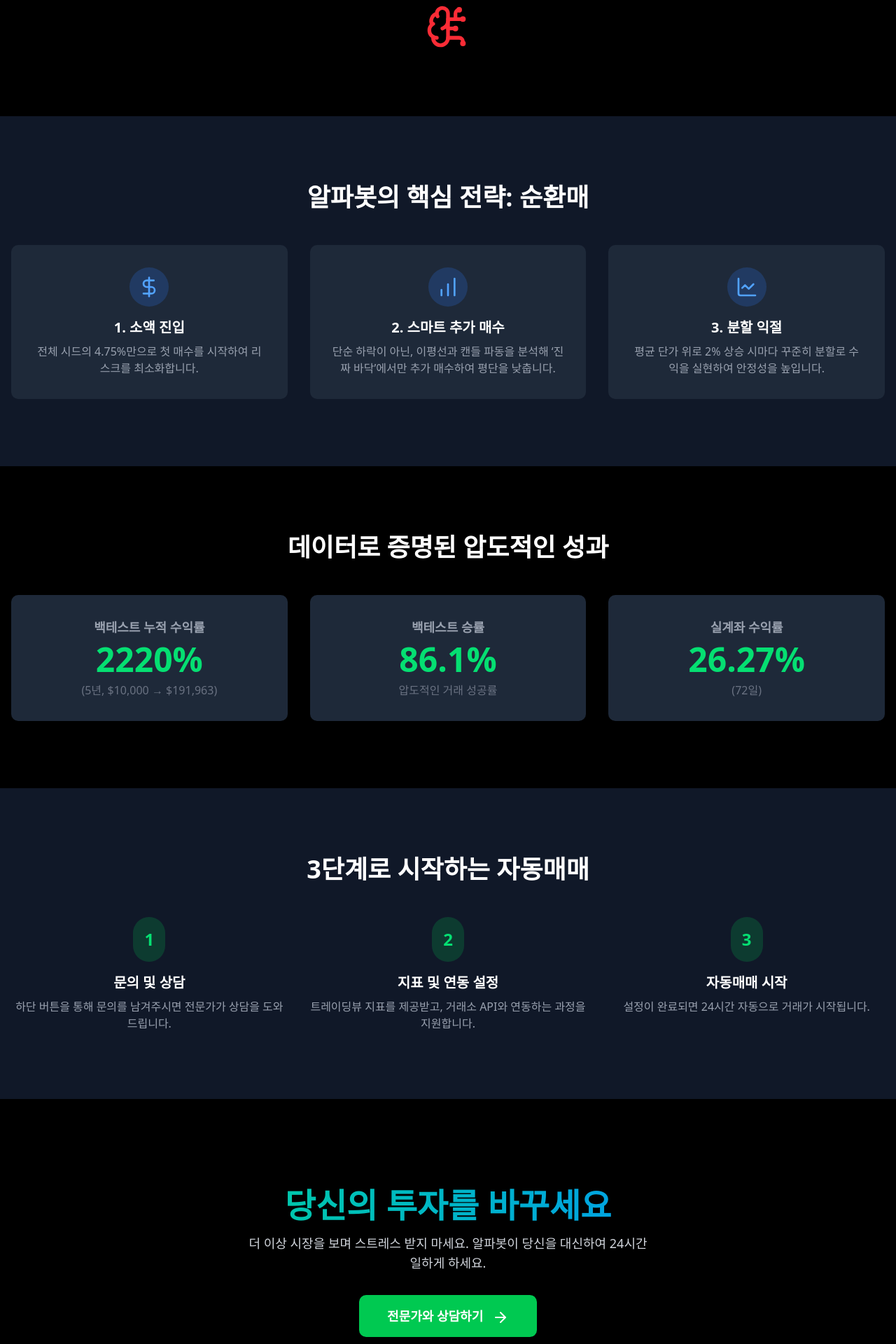
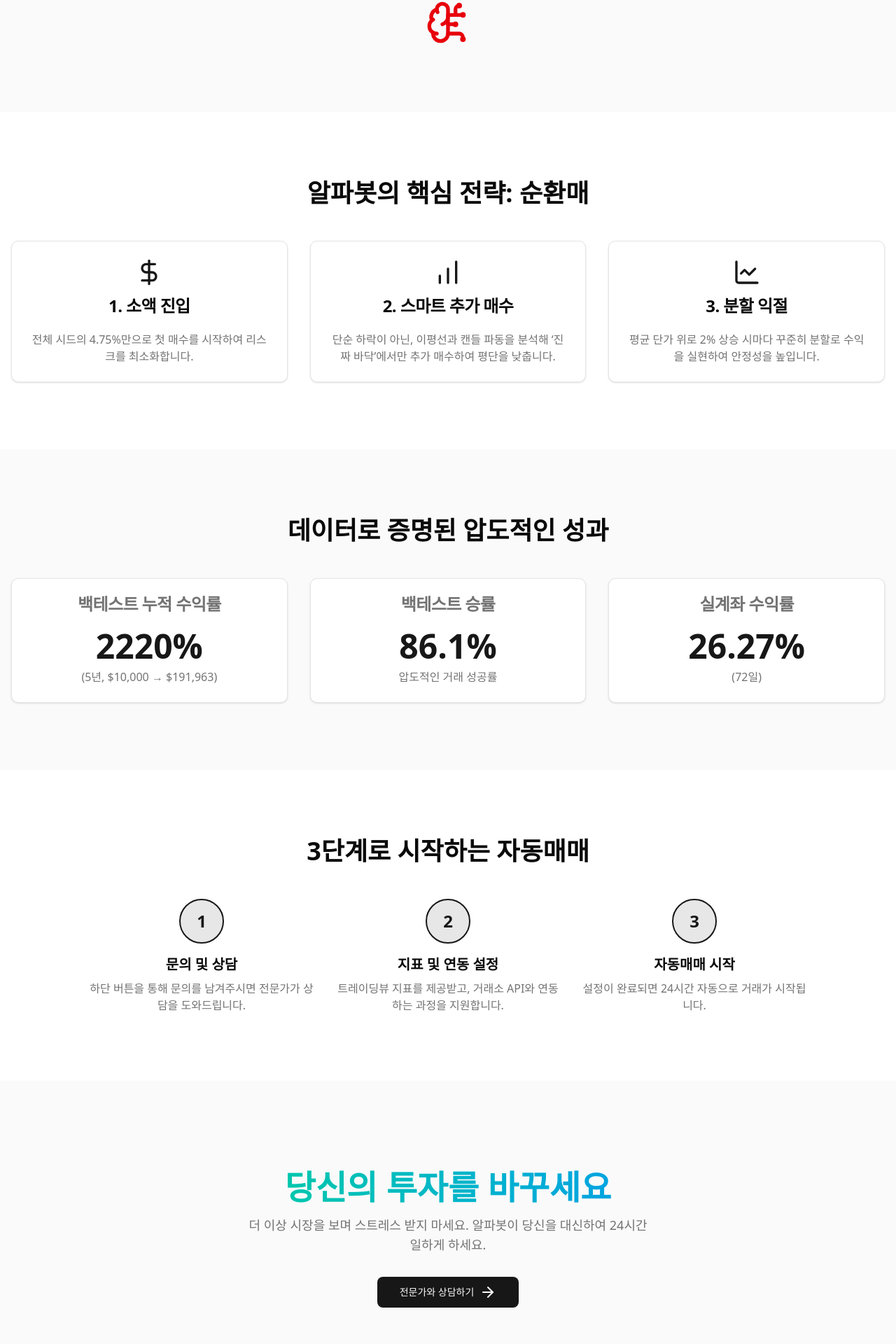
Before and after one commit to southouse/alpha-bot-homepage, a Next.js app: page / in a window 1280 px wide. Shown: the part 776-2696 px from the top of the page at 70% size. Built offline with nearby package versions, Linux system fonts and the light colour scheme.

Commit message:
feat: 디자인 변경

```diff
--- a/app/page.tsx
+++ b/app/page.tsx
@@ -1,154 +1,171 @@
-
-import { ArrowRight, BarChart, BrainCircuit, Cpu, DollarSign, LineChart, Zap } from "lucide-react";
+import { ArrowRight, BarChart, BrainCircuit, DollarSign, LineChart } from "lucide-react";
+import { Button } from "@/components/ui/button";
+import { Card, CardContent, CardDescription, CardHeader, CardTitle } from "@/components/ui/card";
 
 export default function HomePage() {
   return (
-    <div className="bg-gray-900 text-white">
+    <div className="w-full min-h-screen bg-background text-foreground">
       {/* Hero Section */}
-      <section className="text-center py-20 sm:py-32 bg-gray-900">
+      <section className="text-center py-20 sm:py-32">
         <div className="container mx-auto px-4">
           <h1 className="text-4xl sm:text-6xl font-bold text-transparent bg-clip-text bg-gradient-to-r from-green-400 to-blue-500">
             감정은 빼고, 수익만 더하세요.
           </h1>
-          <p className="mt-4 text-lg sm:text-2xl font-semibold text-gray-300">
+          <p className="mt-4 text-lg sm:text-2xl font-semibold text-muted-foreground">
             AI 자동매매 알파봇과 함께 기계적인 트레이딩을 경험하세요.
           </p>
-          <p className="mt-6 text-base sm:text-lg text-gray-400 max-w-2xl mx-auto">
+          <p className="mt-6 text-base sm:text-lg text-muted-foreground max-w-2xl mx-auto">
             2020년부터 2025년까지의 백테스팅 결과, 1만 달러가 19만 달러가 되는 2220%의 수익률을 확인하세요.
           </p>
-          <a
-            href="#contact"
-            className="mt-8 inline-block bg-green-500 text-white font-bold py-3 px-8 rounded-lg hover:bg-green-600 transition-colors"
-          >
+          <Button asChild size="lg" className="mt-8">
+            <a href="#contact">
               지금 바로 문의하기 <ArrowRight className="inline-block ml-2" />
             </a>
+          </Button>
         </div>
       </section>
 
       {/* The Problem Section */}
-      <section className="py-16 sm:py-24 bg-black">
+      <section className="py-16 sm:py-24 bg-secondary/50">
         <div className="container mx-auto px-4 text-center">
           <h2 className="text-3xl sm:text-4xl font-bold mb-4">왜 우리는 투자에서 실패할까요?</h2>
-          <p className="text-lg text-gray-400 max-w-3xl mx-auto">
+          <p className="text-lg text-muted-foreground max-w-3xl mx-auto">
             수익에 대한 탐욕, 손실에 대한 공포. 성공적인 투자의 가장 큰 적은 바로 우리 안의 ‘감정’입니다. <br />알파봇은 이 감정을 완전히 배제하고, 데이터에만 근거하여 거래합니다.
           </p>
           <div className="mt-12 flex justify-center">
-            <BrainCircuit size={64} className="text-red-500" />
+            <BrainCircuit size={64} className="text-destructive" />
           </div>
         </div>
       </section>
 
       {/* How It Works Section */}
-      <section className="py-16 sm:py-24 bg-gray-900">
+      <section className="py-16 sm:py-24">
         <div className="container mx-auto px-4">
           <h2 className="text-3xl sm:text-4xl font-bold text-center mb-12">알파봇의 핵심 전략: 순환매</h2>
           <div className="grid md:grid-cols-3 gap-8 text-center">
-            <div className="bg-gray-800 p-8 rounded-lg">
+            <Card>
+              <CardHeader>
                 <div className="flex justify-center mb-4">
-                <div className="bg-blue-500/20 p-3 rounded-full">
-                  <DollarSign className="text-blue-400" size={32} />
+                    <DollarSign className="text-primary" size={40} />
                 </div>
+                <CardTitle>1. 소액 진입</CardTitle>
+              </CardHeader>
+              <CardContent>
+                <p className="text-muted-foreground">전체 시드의 4.75%만으로 첫 매수를 시작하여 리스크를 최소화합니다.</p>
+              </CardContent>
+            </Card>
+            <Card>
+              <CardHeader>
+                <div className="flex justify-center mb-4">
+                    <BarChart className="text-primary" size={40} />
                 </div>
-              <h3 className="text-xl font-bold mb-2">1. 소액 진입</h3>
-              <p className="text-gray-400">전체 시드의 4.75%만으로 첫 매수를 시작하여 리스크를 최소화합니다.</p>
+                <CardTitle>2. 스마트 추가 매수</CardTitle>
+              </CardHeader>
+              <CardContent>
+                <p className="text-muted-foreground">단순 하락이 아닌, 이평선과 캔들 파동을 분석해 ‘진짜 바닥’에서만 추가 매수하여 평단을 낮춥니다.</p>
+              </CardContent>
+            </Card>
+            <Card>
+              <CardHeader>
+                <div className="flex justify-center mb-4">
+                    <LineChart className="text-primary" size={40} />
                 </div>
-            <div className="bg-gray-800 p-8 rounded-lg">
-              <div className="flex justify-center mb-4">
-                <div className="bg-blue-500/20 p-3 rounded-full">
-                  <BarChart className="text-blue-400" size={32} />
-                </div>
-              </div>
-              <h3 className="text-xl font-bold mb-2">2. 스마트 추가 매수</h3>
-              <p className="text-gray-400">단순 하락이 아닌, 이평선과 캔들 파동을 분석해 ‘진짜 바닥’에서만 추가 매수하여 평단을 낮춥니다.</p>
-            </div>
-            <div className="bg-gray-800 p-8 rounded-lg">
-              <div className="flex justify-center mb-4">
-                <div className="bg-blue-500/20 p-3 rounded-full">
-                  <LineChart className="text-blue-400" size={32} />
-                </div>
-              </div>
-              <h3 className="text-xl font-bold mb-2">3. 분할 익절</h3>
-              <p className="text-gray-400">평균 단가 위로 2% 상승 시마다 꾸준히 분할로 수익을 실현하여 안정성을 높입니다.</p>
-            </div>
+                <CardTitle>3. 분할 익절</CardTitle>
+              </CardHeader>
+              <CardContent>
+                <p className="text-muted-foreground">평균 단가 위로 2% 상승 시마다 꾸준히 분할로 수익을 실현하여 안정성을 높입니다.</p>
+              </CardContent>
+            </Card>
           </div>
         </div>
       </section>
 
       {/* The Results Section */}
-      <section className="py-16 sm:py-24 bg-black">
+      <section className="py-16 sm:py-24 bg-secondary/50">
         <div className="container mx-auto px-4">
           <h2 className="text-3xl sm:text-4xl font-bold text-center mb-12">데이터로 증명된 압도적인 성과</h2>
           <div className="grid md:grid-cols-3 gap-8 text-center">
-            <div className="bg-gray-800 p-8 rounded-lg">
-              <h3 className="text-lg font-semibold text-gray-400 mb-2">백테스트 누적 수익률</h3>
-              <p className="text-5xl font-bold text-green-400">2220%</p>
-              <p className="text-gray-500 mt-2">(5년, $10,000 → $191,963)</p>
-            </div>
-            <div className="bg-gray-800 p-8 rounded-lg">
-              <h3 className="text-lg font-semibold text-gray-400 mb-2">백테스트 승률</h3>
-              <p className="text-5xl font-bold text-green-400">86.1%</p>
-              <p className="text-gray-500 mt-2">압도적인 거래 성공률</p>
-            </div>
-            <div className="bg-gray-800 p-8 rounded-lg">
-              <h3 className="text-lg font-semibold text-gray-400 mb-2">실계좌 수익률</h3>
-              <p className="text-5xl font-bold text-green-400">26.27%</p>
-              <p className="text-gray-500 mt-2">(72일)</p>
-            </div>
+            <Card>
+              <CardHeader>
+                <CardTitle className="text-muted-foreground">백테스트 누적 수익률</CardTitle>
+              </CardHeader>
+              <CardContent>
+                <p className="text-5xl font-bold text-primary">2220%</p>
+                <p className="text-muted-foreground mt-2">(5년, $10,000 → $191,963)</p>
+              </CardContent>
+            </Card>
+            <Card>
+              <CardHeader>
+                <CardTitle className="text-muted-foreground">백테스트 승률</CardTitle>
+              </CardHeader>
+              <CardContent>
+                <p className="text-5xl font-bold text-primary">86.1%</p>
+                <p className="text-muted-foreground mt-2">압도적인 거래 성공률</p>
+              </CardContent>
+            </Card>
+            <Card>
+              <CardHeader>
+                <CardTitle className="text-muted-foreground">실계좌 수익률</CardTitle>
+              </CardHeader>
+              <CardContent>
+                <p className="text-5xl font-bold text-primary">26.27%</p>
+                <p className="text-muted-foreground mt-2">(72일)</p>
+              </CardContent>
+            </Card>
           </div>
         </div>
       </section>
 
       {/* Getting Started Section */}
-      <section className="py-16 sm:py-24 bg-gray-900">
+      <section className="py-16 sm:py-24">
         <div className="container mx-auto px-4 text-center">
           <h2 className="text-3xl sm:text-4xl font-bold mb-12">3단계로 시작하는 자동매매</h2>
-          <div className="grid md:grid-cols-3 gap-8">
-            <div className="flex items-center flex-col text-center">
-              <div className="bg-green-500/20 p-4 rounded-full mb-4">
-                <span className="text-2xl font-bold text-green-400">1</span>
+          <div className="grid md:grid-cols-3 gap-8 max-w-5xl mx-auto">
+            <div className="flex flex-col items-center text-center">
+                <div className="flex items-center justify-center w-16 h-16 rounded-full bg-primary/10 border-2 border-primary mb-4">
+                    <span className="text-2xl font-bold text-primary">1</span>
                 </div>
                 <h3 className="text-xl font-bold mb-2">문의 및 상담</h3>
-              <p className="text-gray-400">하단 버튼을 통해 문의를 남겨주시면 전문가가 상담을 도와드립니다.</p>
+                <p className="text-muted-foreground">하단 버튼을 통해 문의를 남겨주시면 전문가가 상담을 도와드립니다.</p>
             </div>
-            <div className="flex items-center flex-col text-center">
-              <div className="bg-green-500/20 p-4 rounded-full mb-4">
-                <span className="text-2xl font-bold text-green-400">2</span>
+            <div className="flex flex-col items-center text-center">
+                <div className="flex items-center justify-center w-16 h-16 rounded-full bg-primary/10 border-2 border-primary mb-4">
+                    <span className="text-2xl font-bold text-primary">2</span>
                 </div>
                 <h3 className="text-xl font-bold mb-2">지표 및 연동 설정</h3>
-              <p className="text-gray-400">트레이딩뷰 지표를 제공받고, 거래소 API와 연동하는 과정을 지원합니다.</p>
+                <p className="text-muted-foreground">트레이딩뷰 지표를 제공받고, 거래소 API와 연동하는 과정을 지원합니다.</p>
             </div>
-            <div className="flex items-center flex-col text-center">
-              <div className="bg-green-500/20 p-4 rounded-full mb-4">
-                <div className="text-2xl font-bold text-green-400">3</div>
+            <div className="flex flex-col items-center text-center">
+                <div className="flex items-center justify-center w-16 h-16 rounded-full bg-primary/10 border-2 border-primary mb-4">
+                    <span className="text-2xl font-bold text-primary">3</span>
                 </div>
                 <h3 className="text-xl font-bold mb-2">자동매매 시작</h3>
-              <p className="text-gray-400">설정이 완료되면 24시간 자동으로 거래가 시작됩니다.</p>
+                <p className="text-muted-foreground">설정이 완료되면 24시간 자동으로 거래가 시작됩니다.</p>
             </div>
           </div>
         </div>
       </section>
 
       {/* Final CTA Section */}
-      <section id="contact" className="py-20 sm:py-32 bg-black">
+      <section id="contact" className="py-20 sm:py-32 bg-secondary/50">
         <div className="container mx-auto px-4 text-center">
           <h2 className="text-3xl sm:text-5xl font-bold text-transparent bg-clip-text bg-gradient-to-r from-green-400 to-blue-500">
             당신의 투자를 바꾸세요
           </h2>
-          <p className="mt-4 text-lg text-gray-300 max-w-xl mx-auto">
+          <p className="mt-4 text-lg text-muted-foreground max-w-xl mx-auto">
             더 이상 시장을 보며 스트레스 받지 마세요. 알파봇이 당신을 대신하여 24시간 일하게 하세요.
           </p>
-          <a
-            href="#" // 실제 문의 링크로 변경해야 합니다.
-            className="mt-8 inline-block bg-green-500 text-white font-bold py-4 px-10 rounded-lg hover:bg-green-600 transition-colors text-lg"
-          >
+          <Button asChild size="lg" className="mt-8">
+            <a href="#"> {/* 실제 문의 링크로 변경해야 합니다. */}
               전문가와 상담하기 <ArrowRight className="inline-block ml-2" />
             </a>
+          </Button>
         </div>
       </section>
 
       {/* Footer */}
-      <footer className="py-8 bg-gray-900 border-t border-gray-800">
-        <div className="container mx-auto px-4 text-center text-gray-500">
+      <footer className="py-8 border-t">
+        <div className="container mx-auto px-4 text-center text-muted-foreground">
           <p>&copy; {new Date().getFullYear()} Alpha Bot. All rights reserved.</p>
           <p className="mt-2 text-sm">
             본 서비스는 정보 제공을 목적으로 하며, 투자에 대한 최종 책임은 투자자 본인에게 있습니다.
--- /dev/null
+++ b/components/ui/button.tsx
@@ -0,0 +1,56 @@
+import * as React from "react"
+import { Slot } from "@radix-ui/react-slot"
+import { cva, type VariantProps } from "class-variance-authority"
+
+import { cn } from "@/lib/utils"
+
+const buttonVariants = cva(
+  "inline-flex items-center justify-center whitespace-nowrap rounded-md text-sm font-medium ring-offset-background transition-colors focus-visible:outline-none focus-visible:ring-2 focus-visible:ring-ring focus-visible:ring-offset-2 disabled:pointer-events-none disabled:opacity-50",
+  {
+    variants: {
+      variant: {
+        default: "bg-primary text-primary-foreground hover:bg-primary/90",
+        destructive:
+          "bg-destructive text-destructive-foreground hover:bg-destructive/90",
+        outline:
+          "border border-input bg-background hover:bg-accent hover:text-accent-foreground",
+        secondary:
+          "bg-secondary text-secondary-foreground hover:bg-secondary/80",
+        ghost: "hover:bg-accent hover:text-accent-foreground",
+        link: "text-primary underline-offset-4 hover:underline",
+      },
+      size: {
+        default: "h-10 px-4 py-2",
+        sm: "h-9 rounded-md px-3",
+        lg: "h-11 rounded-md px-8",
+        icon: "h-10 w-10",
+      },
+    },
+    defaultVariants: {
+      variant: "default",
+      size: "default",
+    },
+  }
+)
+
+export interface ButtonProps
+  extends React.ButtonHTMLAttributes<HTMLButtonElement>,
+    VariantProps<typeof buttonVariants> {
+  asChild?: boolean
+}
+
+const Button = React.forwardRef<HTMLButtonElement, ButtonProps>(
+  ({ className, variant, size, asChild = false, ...props }, ref) => {
+    const Comp = asChild ? Slot : "button"
+    return (
+      <Comp
+        className={cn(buttonVariants({ variant, size, className }))}
+        ref={ref}
+        {...props}
+      />
+    )
+  }
+)
+Button.displayName = "Button"
+
+export { Button, buttonVariants }
--- /dev/null
+++ b/components/ui/card.tsx
@@ -0,0 +1,73 @@
+import * as React from "react"
+
+import { cn } from "@/lib/utils"
+
+const Card = React.forwardRef<
+  HTMLDivElement,
+  React.HTMLAttributes<HTMLDivElement>
+>(({ className, ...props }, ref) => (
+  <div
+    ref={ref}
+    className={cn("rounded-lg border bg-card text-card-foreground shadow-sm", className)}
+    {...props}
+  />
+))
+Card.displayName = "Card"
+
+const CardHeader = React.forwardRef<
+  HTMLDivElement,
+  React.HTMLAttributes<HTMLDivElement>
+>(({ className, ...props }, ref) => (
+  <div
+    ref={ref}
+    className={cn("flex flex-col space-y-1.5 p-6", className)}
+    {...props}
+  />
+))
+CardHeader.displayName = "CardHeader"
+
+const CardTitle = React.forwardRef<
+  HTMLParagraphElement,
+  React.HTMLAttributes<HTMLHeadingElement>
+>(({ className, ...props }, ref) => (
+  <h3
+    ref={ref}
+    className={cn("text-2xl font-semibold leading-none tracking-tight", className)}
+    {...props}
+  />
+))
+CardTitle.displayName = "CardTitle"
+
+const CardDescription = React.forwardRef<
+  HTMLParagraphElement,
+  React.HTMLAttributes<HTMLParagraphElement>
+>(({ className, ...props }, ref) => (
+  <p
+    ref={ref}
+    className={cn("text-sm text-muted-foreground", className)}
+    {...props}
+  />
+))
+CardDescription.displayName = "CardDescription"
+
+const CardContent = React.forwardRef<
+  HTMLDivElement,
+  React.HTMLAttributes<HTMLDivElement>
+>(({ className, ...props }, ref) => (
+  <div ref={ref} className={cn("p-6 pt-0", className)} {...props} />
+))
+CardContent.displayName = "CardContent"
+
+const CardFooter = React.forwardRef<
+  HTMLDivElement,
+  React.HTMLAttributes<HTMLDivElement>
+>(({ className, ...props }, ref) => (
+  <div
+    ref={ref}
+    className={cn("flex items-center p-6 pt-0", className)}
+    {...props}
+  />
+))
+CardFooter.displayName = "CardFooter"
+
+export { Card, CardHeader, CardFooter, CardTitle, CardDescription, CardContent }
--- a/package.json
+++ b/package.json
@@ -15,6 +15,7 @@
     "next": "16.0.1",
     "react": "19.2.0",
     "react-dom": "19.2.0",
+    "@radix-ui/react-slot": "^1.1.0",
     "tailwind-merge": "^3.3.1"
   },
   "devDependencies": {
```
Also changed, not shown: 1 other file (tests, documents, lock files or other folders). Lines whose indentation alone changed are shown as unchanged.
